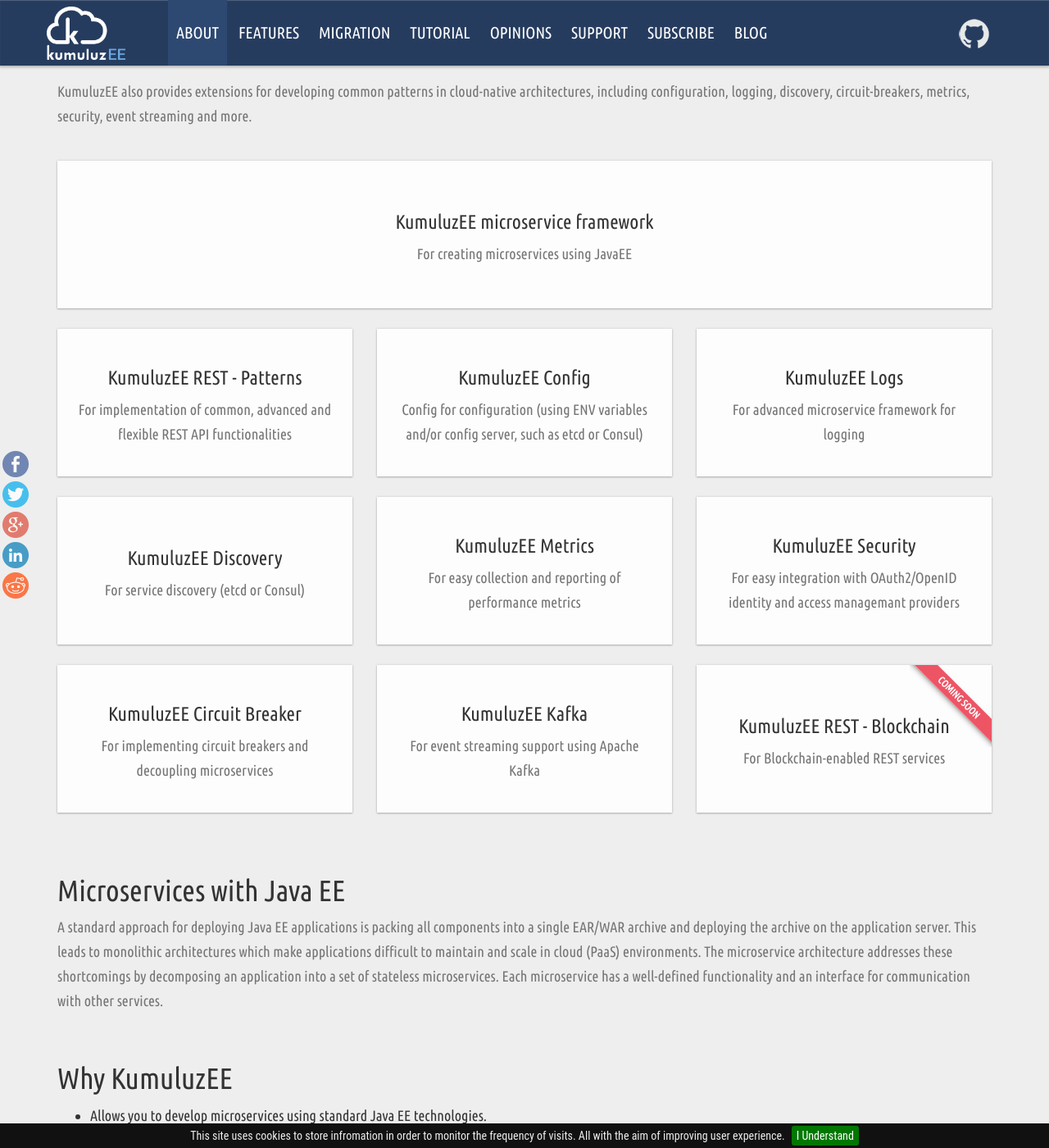
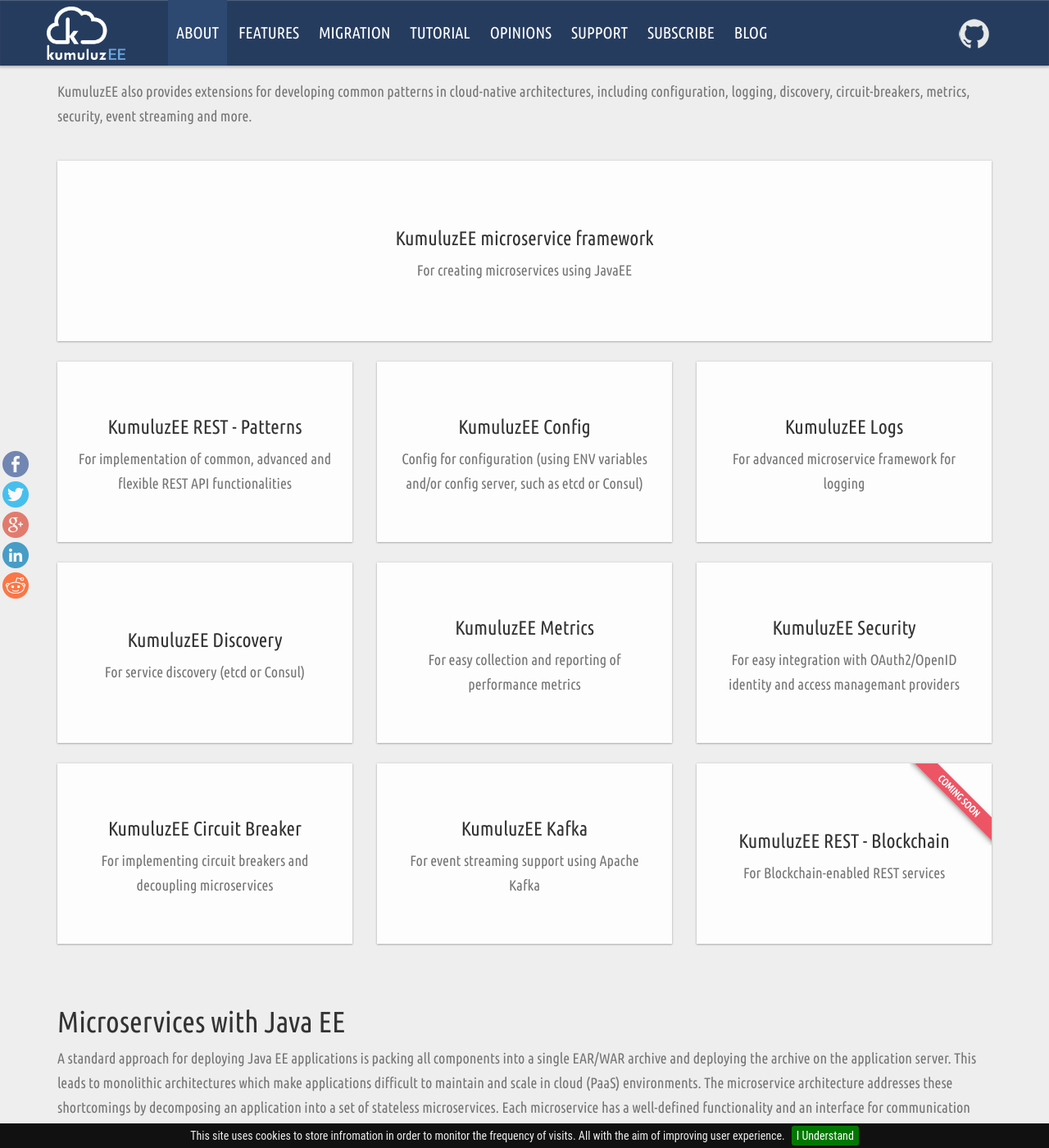
Before and after one commit to kumuluz/ee.kumuluz.com, a Jekyll site: the page built from index.html, in a window 1280 px wide and 1400 px high, scrolled down 1752 px. Shown: the whole window at 82% size. Built offline with Jekyll 4.4.1, drawn with Linux system fonts in a browser that asks for light colours; nearby versions of some CDN libraries; comment, search, counter and statistics services are not loaded.

Commit message:
responsive design fix

```diff
--- a/_sass/_layout.scss
+++ b/_sass/_layout.scss
@@ -526,11 +526,11 @@
     background: hsla(0, 0%, 100%, 0.90);
     text-align: center;
     box-shadow: 0 0 3px rgba(0, 0, 0, .12), 0 1px 2px rgba(0, 0, 0, .24);
-    min-height: 180px;
+    min-height: 220px;
     margin-bottom: 25px;
     transition: all 0.5s ease;
     width: 100%;
-    height: 180px;
+    height: 220px;
     display: table;
 }
 
```
